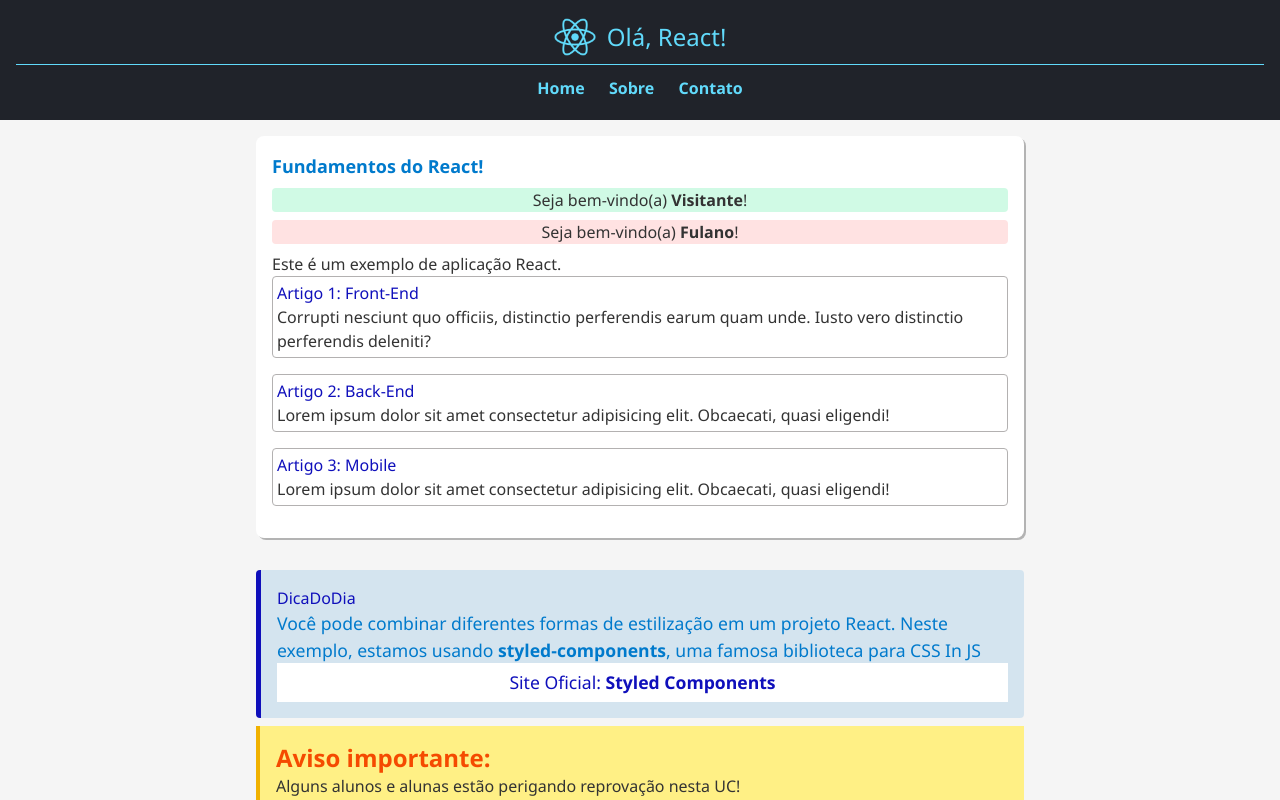
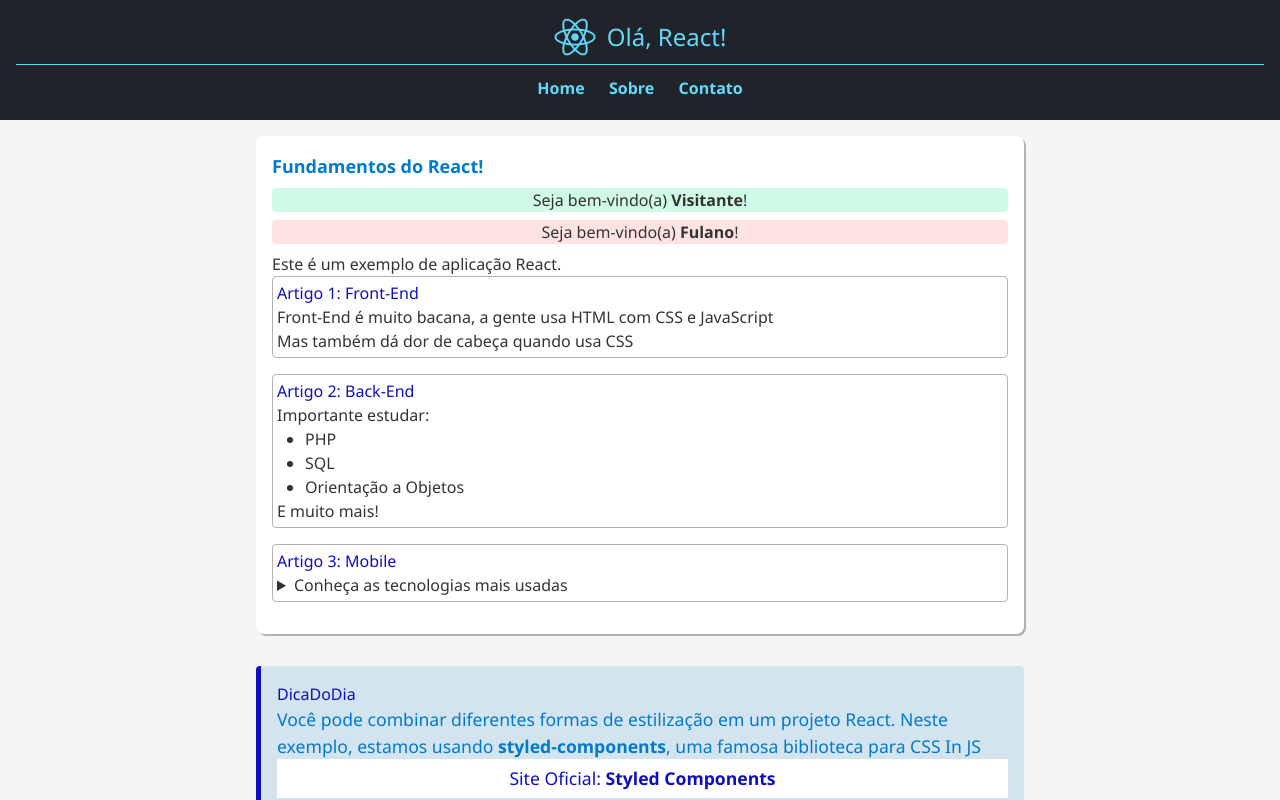
Before and after one commit to kellysabioni/react-fundamentos, a React (Vite) app: page / in a window 1280 px wide. Shown: the top 800 px of the page. Built offline with nearby package versions, Linux system fonts and the light colour scheme.

Commit message:
Refatora com Tyoe ReacteNode e props children
Updated the Artigo component to receive content via children rather than a texto string prop, allowing for more flexible and rich content. Updated Conteudo to use the new Artigo API, passing JSX elements as children for each article.

```diff
--- a/src/componentes/Conteudo/Artigo/Artigo.tsx
+++ b/src/componentes/Conteudo/Artigo/Artigo.tsx
@@ -1,18 +1,19 @@
+import type { ReactNode } from "react";
 import styles from "./Artigo.module.css";
 
 type ArtigoProps = {
   titulo: string;
-  texto: string;
   numero: number;
+  children: ReactNode;
 };
 
-export default function Artigo({ titulo, texto, numero }: ArtigoProps) {
+export default function Artigo({ titulo, numero, children }: ArtigoProps) {
   return (
     <article className={styles.artigo}>
       <h3>
         Artigo {numero}: {titulo}
       </h3>
-      <p>{texto}</p>
+      {children}
     </article>
   );
 }
--- a/src/componentes/Conteudo/Conteudo.tsx
+++ b/src/componentes/Conteudo/Conteudo.tsx
@@ -17,24 +17,30 @@
 
         <p>Este é um exemplo de aplicação React.</p>
 
-        <Artigo
-          titulo="Front-End"
-          texto="Corrupti nesciunt quo officiis, distinctio perferendis
-        earum quam unde. Iusto vero distinctio perferendis deleniti?"
-          numero={1}
-        />
+        <Artigo titulo="Front-End" numero={1}>
+          <p>Front-End é muito bacana, a gente usa HTML com CSS e JavaScript</p>
+          <p>Mas também dá dor de cabeça quando usa CSS</p>
+        </Artigo>
 
-        <Artigo
-          titulo="Back-End"
-          texto="Lorem ipsum dolor sit amet consectetur adipisicing elit. Obcaecati, quasi eligendi! "
-          numero={2}
-        />
+        <Artigo titulo="Back-End" numero={2}>
+          <p>Importante estudar: </p>
+          <ul className="*:list-disc *:ml-7 " >
+            <li>PHP</li>
+            <li>SQL</li>
+            <li>Orientação a Objetos</li>
+          </ul>
+            <p>E muito mais!</p>
+        </Artigo>
 
-        <Artigo
-          titulo="Mobile"
-          texto="Lorem ipsum dolor sit amet consectetur adipisicing elit. Obcaecati, quasi eligendi! "
-          numero={3}
-        />
+        <Artigo titulo="Mobile" numero={3}>
+          <details>
+            <summary>Conheça as tecnologias mais usadas</summary>
+            <ol className="*:list-disc *:ml-7 ">
+              <li>JavaScript/TypeScript</li>
+              <li>Libs e Frameworks</li>
+            </ol>
+          </details>
+        </Artigo>
       </section>
 
       <DicaDoDia />
```
